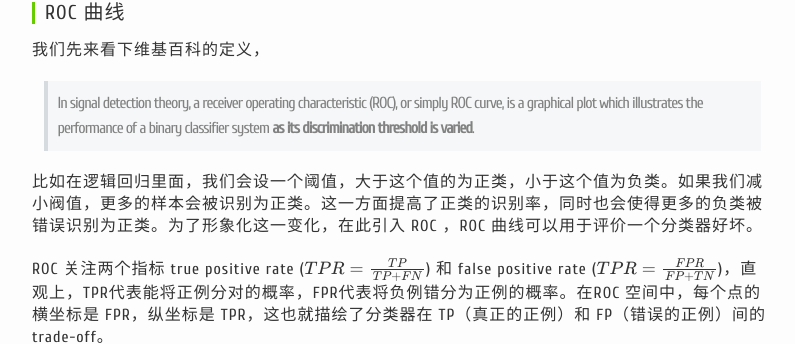
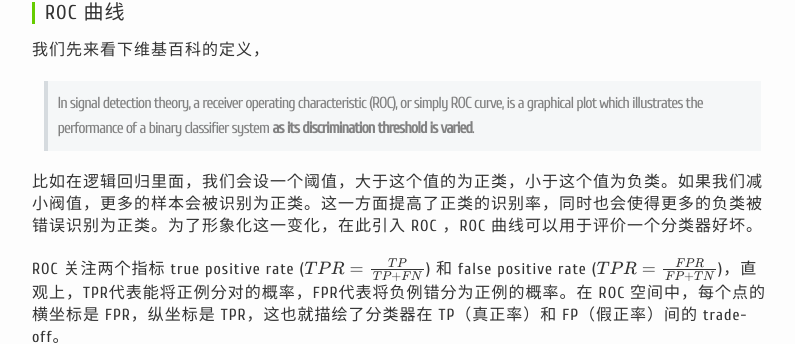
Before and after one commit to charleshm/charleshm.github.io, a Jekyll site: the page built from _posts/2016-03-20-Classification-Model-Performance.md, in a window 1280 px wide and 900 px high, scrolled down 1618 px, cut to the strip 0-344 px from the top of the window. Shown: the whole strip, without its empty margins (238-1033 px from the left). Built offline with Jekyll 4.4.1, drawn with Linux system fonts in a browser that asks for light colours; formulas are drawn with MathJax 3; comment, search, counter and statistics services are not loaded.

Commit message:
Data Mining

```diff
--- a/_posts/2016-03-20-Classification-Model-Performance.md
+++ b/_posts/2016-03-20-Classification-Model-Performance.md
@@ -52,7 +52,7 @@ F_1 & = \frac{2TP}{2TP + FP + FN} \tag{3}
 
 比如在逻辑回归里面，我们会设一个阈值，大于这个值的为正类，小于这个值为负类。如果我们减小阀值，更多的样本会被识别为正类。这一方面提高了正类的识别率，同时也会使得更多的负类被错误识别为正类。为了形象化这一变化，在此引入 ROC ，ROC 曲线可以用于评价一个分类器好坏。
 
-ROC 关注两个指标 true positive rate ($TPR = \frac{TP}{TP+FN}$) 和  false positive rate ($TPR = \frac{FPR}{FP + TN}$)，直观上，TPR代表能将正例分对的概率，FPR代表将负例错分为正例的概率。在ROC 空间中，每个点的横坐标是 FPR，纵坐标是 TPR，这也就描绘了分类器在 TP（真正的正例）和 FP（错误的正例）间的 trade-off。
+ROC 关注两个指标 true positive rate ($TPR = \frac{TP}{TP+FN}$) 和  false positive rate ($TPR = \frac{FPR}{FP + TN}$)，直观上，TPR代表能将正例分对的概率，FPR代表将负例错分为正例的概率。在 ROC 空间中，每个点的横坐标是 FPR，纵坐标是 TPR，这也就描绘了分类器在 TP（真正率）和 FP（假正率）间的 trade-off。
 
 ![此处输入图片的描述][3]
 
```
